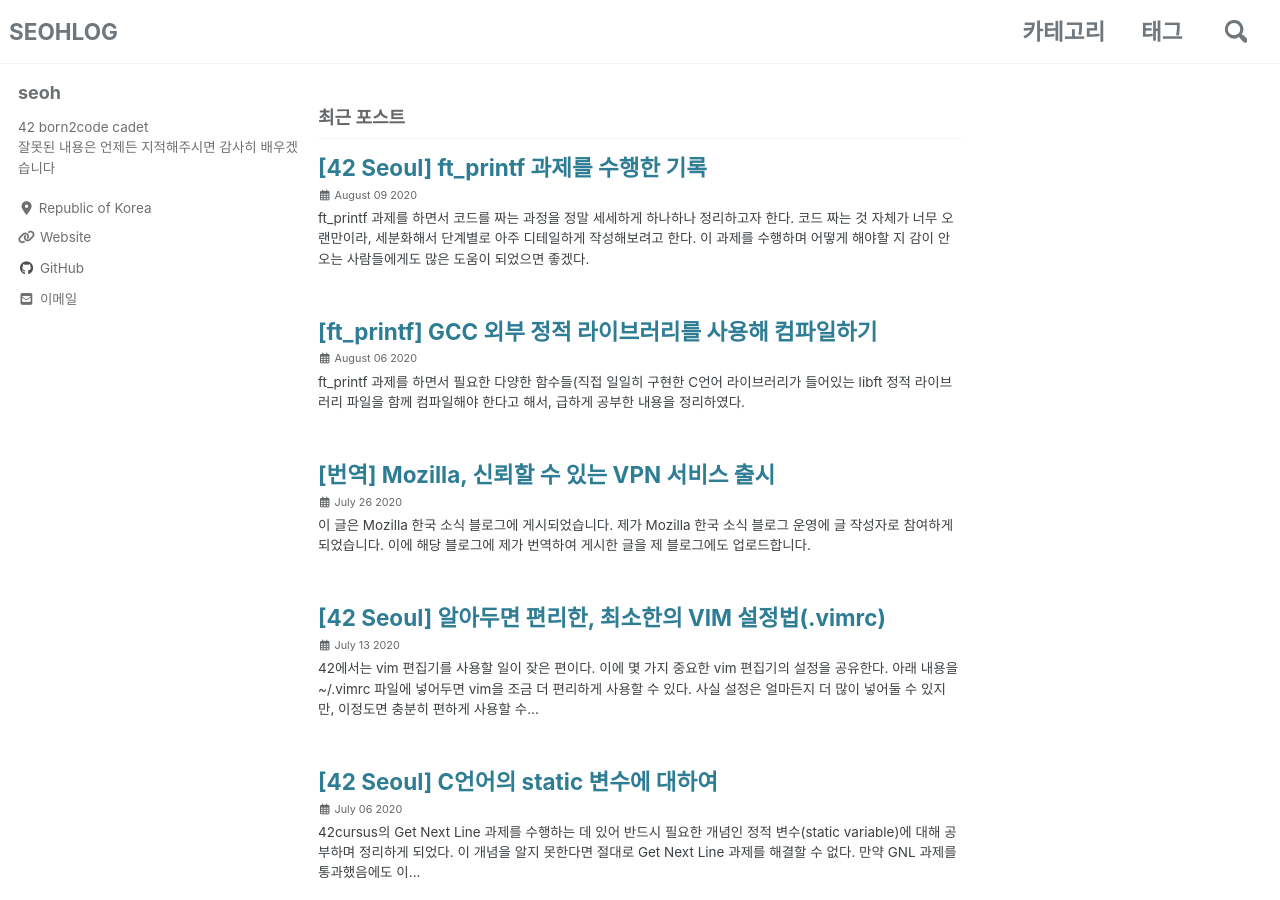
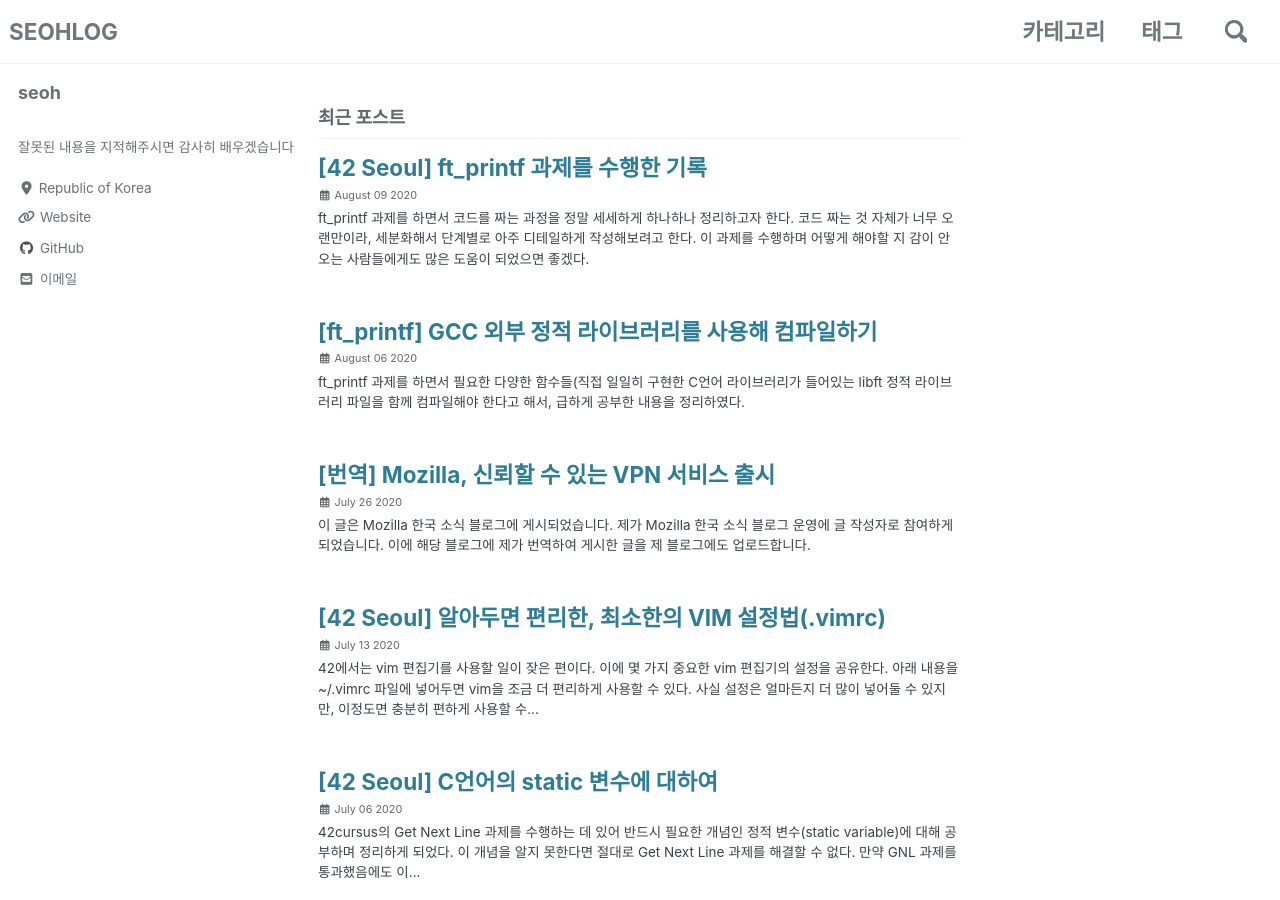
Before and after one commit to ohseyong/ohseyong.github.io, a Jekyll site: the page built from index.html, in a window 1280 px wide and 900 px high. Built offline with Jekyll 4.4.1, drawn with Linux system fonts in a browser that asks for light colours; cached includes are drawn as plain includes; nearby versions of some CDN libraries; the list of posts is cut into pages by our own code.

Commit message:
Update _config.yml

```diff
--- a/_config.yml
+++ b/_config.yml
@@ -23,7 +23,7 @@
 title_separator          : "-"
 subtitle                 : "" # site tagline that appears below site title in masthead
 name                     : "SEOHLOG"
-description              : "Today I Learned..."
+description              : "알아두면 어딘가엔 쓸모있을 것들"
 url                      : "https://ohseyong.github.io"
 baseurl                  : "" # the subpath of your site, e.g. "/blog"
 repository               : # GitHub username/repo-name e.g. "mmistakes/minimal-mistakes"
@@ -98,7 +98,7 @@
 author:
   name             : "seoh"
   avatar           : # path of avatar image, e.g. "/assets/images/bio-photo.jpg"
-  bio              : "42 born2code cadet<br />잘못된 내용은 언제든 지적해주시면 감사히 배우겠습니다"
+  bio              : "<br />잘못된 내용을 지적해주시면 감사히 배우겠습니다"
   location         : "Republic of Korea"
   email            : "seiyong@me.com"
   links:
```
